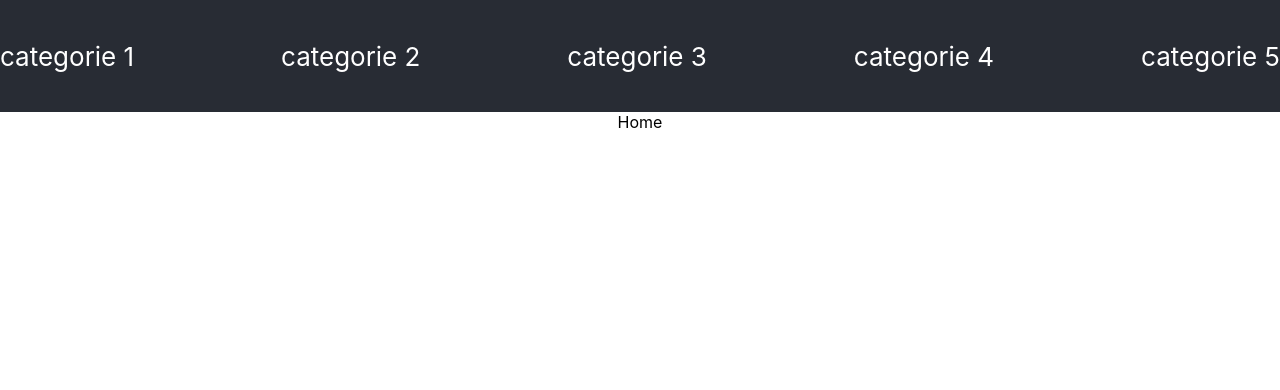
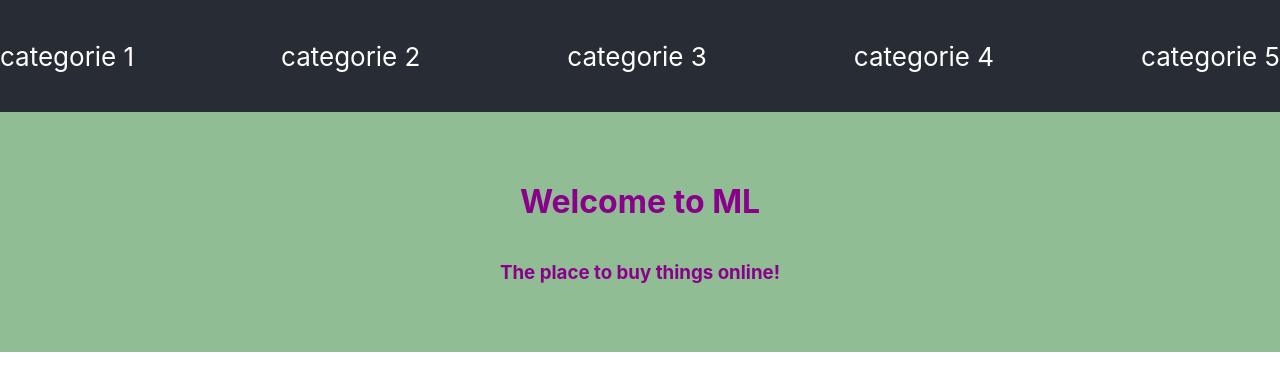
Before and after one commit to sjdev2212/ml-clone-react-front, a React (Create React App) app: page / in a window 1280 px wide. Shown: the top 390 px of the page. Built offline with nearby package versions, Linux system fonts and the light colour scheme.

Commit message:
create home file

```diff
--- a/src/components/Home/Home.jsx
+++ b/src/components/Home/Home.jsx
@@ -1,8 +1,12 @@
 import React from 'react'
+import './home.css'
 
 const Home = () => {
   return (
-    <div>Home</div>
+    <div className='container'>
+        <h1>Welcome to ML</h1>
+        <h3>The place to buy things online!</h3>
+    </div>
   )
 }
 
```
